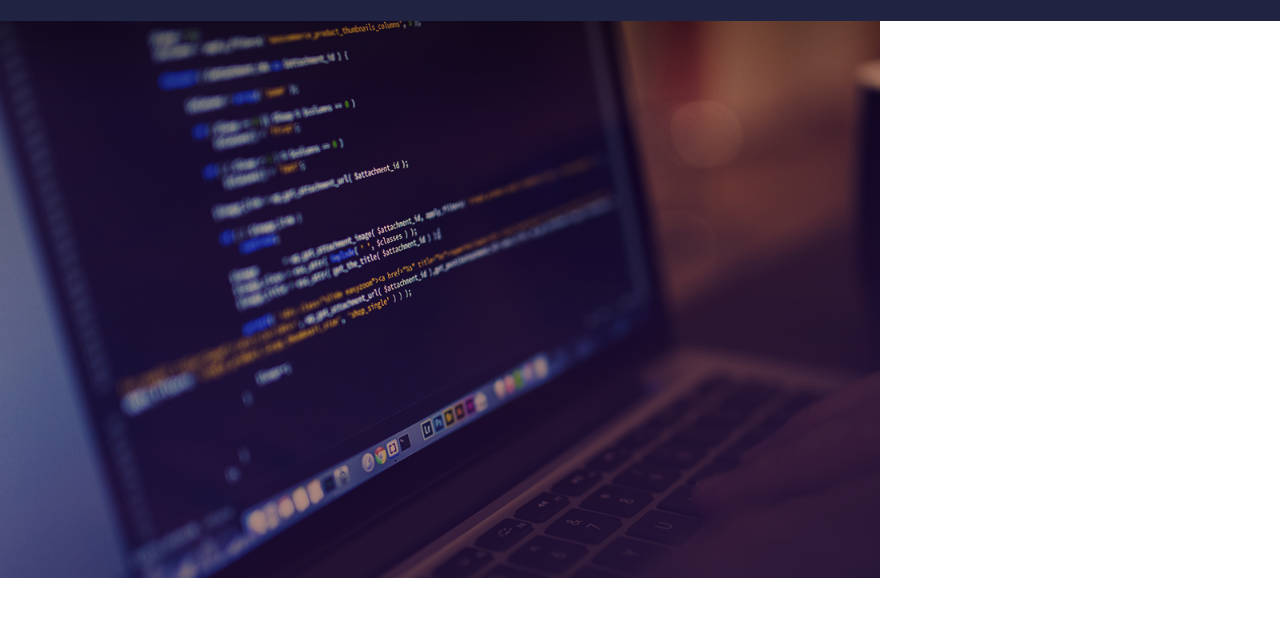
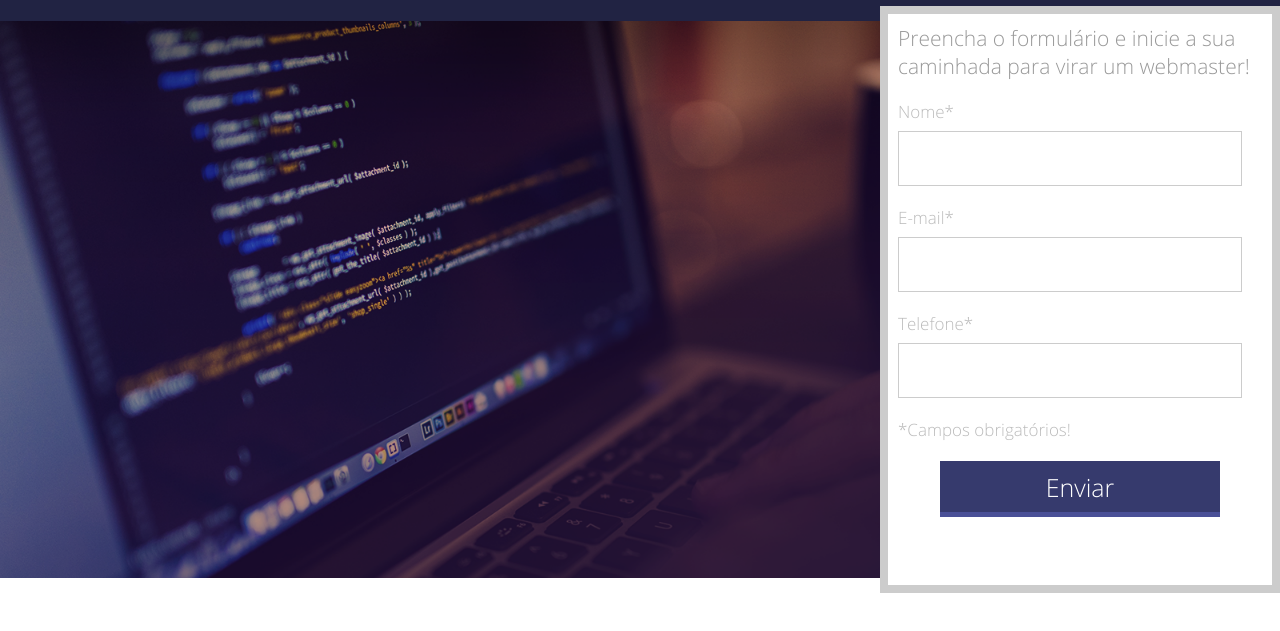
Before and after one commit to lucasdev-ia/Project-01-LandingPage, a plain HTML site: page index.html in a window 1280 px wide. Shown: the part 39-670 px from the top of the page. Drawn offline with Linux system fonts and the light colour scheme.

Commit message:
Criação e estilização do formulário

```diff
--- a/css/global_styles.css
+++ b/css/global_styles.css
@@ -1,11 +1,18 @@
-*{
+* {
   margin: 0;
   padding: 0;
   box-sizing: border-box;
+  font-family: "Open Sans";
 }
 
-html, body {
+html,
+body {
   height: 100%;
+}
+
+@font-face{
+  src:url('../fonts/OpenSans-Light.ttf');
+  font-family: "Open Sans";;
 }
 
 .center {
@@ -17,29 +24,79 @@ html, body {
   width: 100%;
   height: 60px;
   background-color: #212343;
-
 }
 
 .header img {
   margin: 15px;
 }
 
-.conatiner-banner{
+.conatiner-banner {
   width: 100%;
   height: 557px;
-    background-image: url('../images/header_bg.png');
+  background-image: url("../images/header_bg.png");
   background-size: cover;
   background-position: center;
 }
 
 .conatiner-banner > .center {
   height: 100%;
-    text-align: right;
 }
 
 .form {
+  padding: 10px;
   width: 400px;
-    height: 100%;
-    display: inline-block;
+  height: calc(100% + 30px);
+  float: right;
+  position: relative;
+  top: -15px;
+  border: 8px solid #cccccc;
   background-color: #ffffff;
 }
+
+.form h2{
+  font-weight: normal;
+  color: #999999;
+  font-size: 21px;
+}
+
+.input-container {
+  margin-top: 20px;
+}
+
+.input-container span, .form p {
+  display: inline-block;
+  width: 100%;
+  color: #BBBBBB;
+  font-size: 17px;
+}
+
+.form p {
+  margin: 20px 0;
+}
+
+.input-container input[type=text] {
+  margin-top: 8px;
+  width: 344px;
+  height: 55px;
+  border: 1px solid #ccc;
+}
+
+.form .input-submit-container {
+  text-align: center;
+}
+
+.form  input[type=submit] {
+  border: 0;
+  color: #ffffff;
+  font-size: 25px;
+  width: 280px;
+  height: 56px;
+  display: inline-block;
+  background-color: #363A6D;
+  cursor: pointer;
+  border-bottom: 5px solid #4A5097;
+}
+
+.form input[type=submit]:hover {
+  background-color: #323665;
+}
--- a/index.html
+++ b/index.html
@@ -1,6 +1,5 @@
 <!DOCTYPE html>
 <html>
-
   <head>
     <title>Projeto 01</title>
     <link rel="stylesheet" href="css/global_styles.css" type="text/css" />
@@ -11,16 +10,39 @@
     <div class="header">
       <div class="center">
         <img src="images/logo.png" />
-            </div><!-- center -->
-        </div> <!-- hearder -->
+      </div>
+      <!-- center -->
+    </div>
+    <!-- hearder -->
 
     <div class="conatiner-banner">
       <div class="center">
         <div class="form">
-
+          <h2>
+            Preencha o formulário e inicie a sua
+            caminhada para virar um webmaster!
+          </h2>
+          <form action="">
+            <div class="input-container">
+              <span>Nome*</span>
+              <input type="text" name="nome" required />
+            </div>
+            <div class="input-container">
+              <span>E-mail*</span>
+              <input type="text" name="email" required />
+            </div>
+            <div class="input-container">
+              <span>Telefone*</span>
+              <input type="text" name="telefone" required />
+            </div>
+            <p class="warning">*Campos obrigatórios!</p>
+            <div class="input-submit-container">
+              <input type="submit" name="acao" value="Enviar" />
+            </div>
+          </form>
         </div>
       </div>
-        </div><!-- conatiner-banner -->
+    </div>
+    <!-- conatiner-banner -->
   </body>
-
 </html>
```
Also changed, not shown: fonts/OpenSans-Light.ttf (added). Lines whose indentation alone changed are shown as unchanged.
